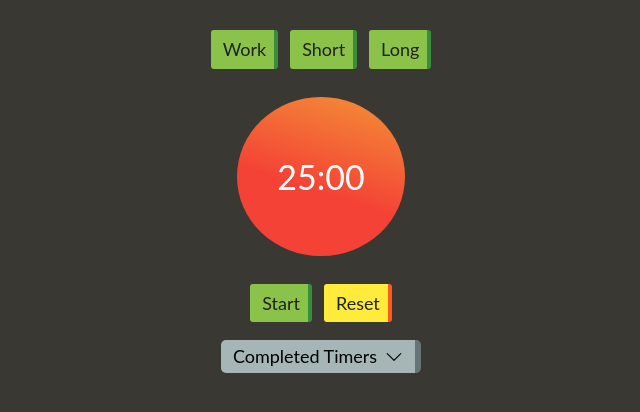
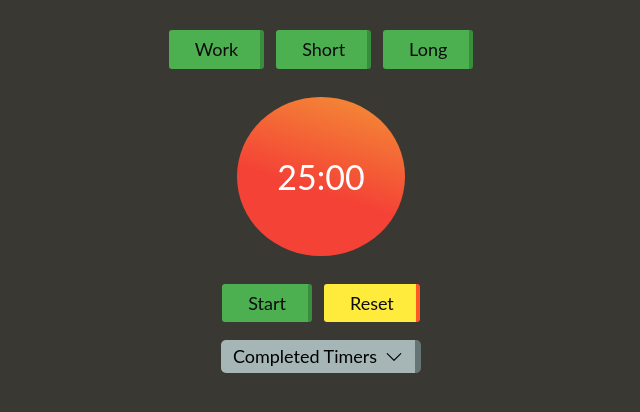
Before and after one commit to kiizerd/pomodoro, a React (Create React App) app: page / in a window 1280 px wide. Shown: the top 412 px of the page, without its empty margins (319-959 px from the left). Built offline with nearby package versions, Linux system fonts and the light colour scheme.

Commit message:
Changed button color and animation.

```diff
--- a/src/components/Button.tsx
+++ b/src/components/Button.tsx
@@ -11,15 +11,15 @@ interface ButtonProps {
 const StyledButton = styled.button<
   Pick<ButtonProps, "color" | "textColor" | "borderColor">
 >`
-  background: ${(p) => (p.color ? p.color : "#8BC34A")};
+  background: ${(p) => (p.color ? p.color : "#4CAF50")};
   margin-right: 12px;
-  padding: 9px 8px 9px 12px;
+  padding: 9px 22px 9px 26px;
   border-radius: 3px;
   border: none;
   border-right: 4px solid ${(p) => (p.borderColor ? p.borderColor : "#388E3C")};
   font-size: 18px;
-  transition: all 0.3s linear;
-  color: ${(p) => (p.textColor ? p.textColor : "#212121")};
+  transition: all 0.3s ease-in-out;
+  color: ${(p) => (p.textColor ? p.textColor : "#0C0C0C")};
   :hover {
     filter: brightness(115%);
     transform: scale(1.1);
```
